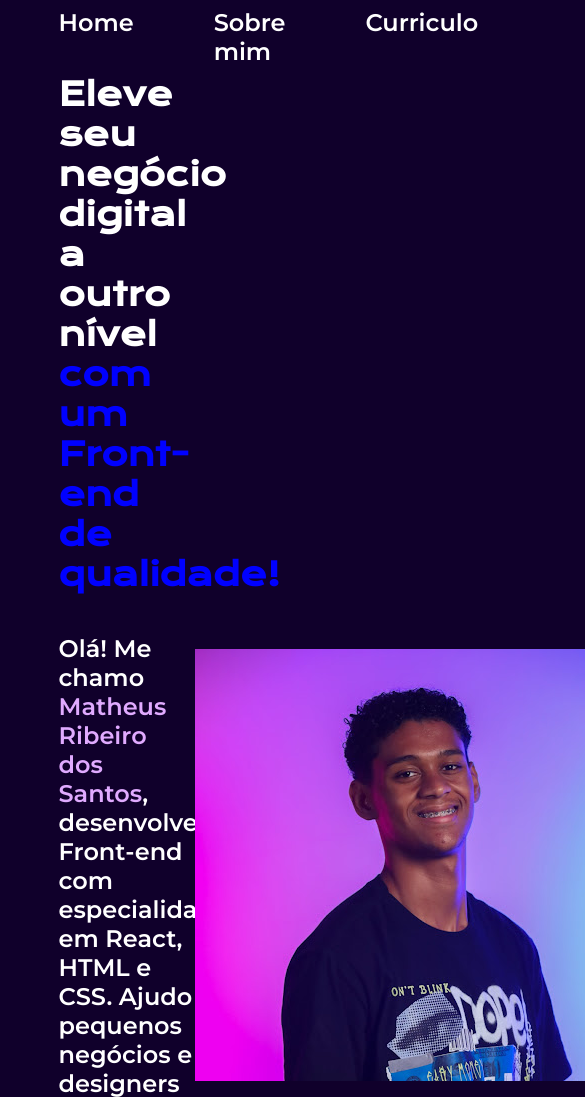
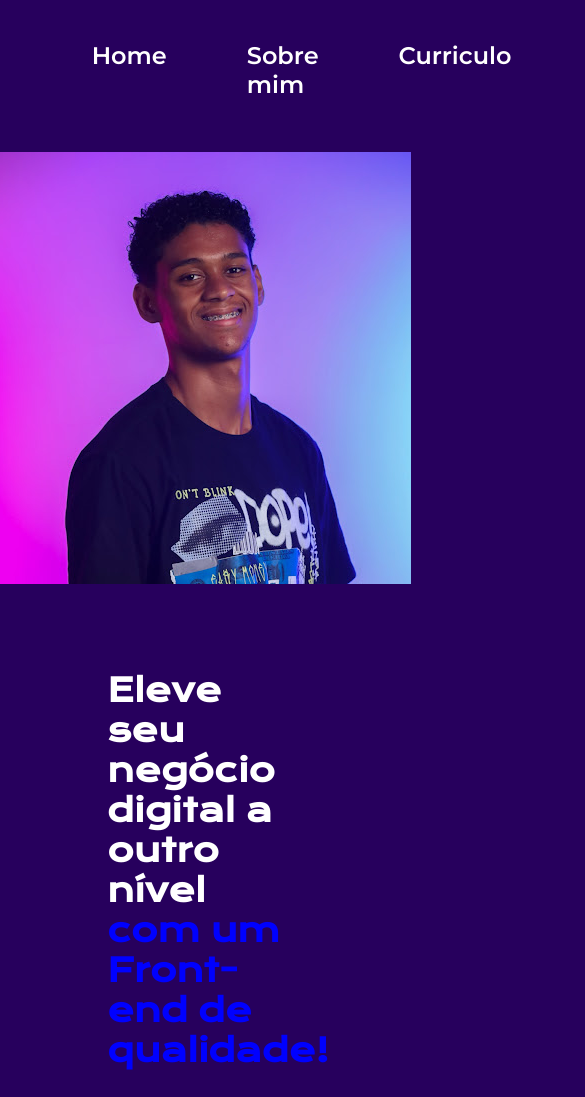
Before and after one commit to omatheu/Aprende_front, a plain HTML site: page index.html in a window 390 px wide. Shown: the top 1097 px of the page, 585 px wide, since content can reach past the window. Drawn offline with nearby package versions, Linux system fonts and the light colour scheme.

Commit message:
adiciona código responsivo

```diff
--- a/styles/style.css
+++ b/styles/style.css
@@ -45,6 +45,7 @@ body{
     display: flex;
     align-items: center;
     justify-content: space-between;
+    gap: 82px;
 }
 
 
@@ -123,3 +124,26 @@ body{
 apresentacao__imagem{
     width: 50%;
 }
+
+@media (max-width: 902px){
+    .apresentacao{
+        flex-direction: column-reverse;
+        padding: 5%;
+    }
+
+    .cabecalho{
+        justify-content: center;
+    }
+
+    .cabecalho__menu{
+        padding: 10%;
+    }
+
+    body{
+        background-color: #27005D;
+    }
+
+    .apresentacao__conteudo{
+        width: auto;
+    }
+}
```
